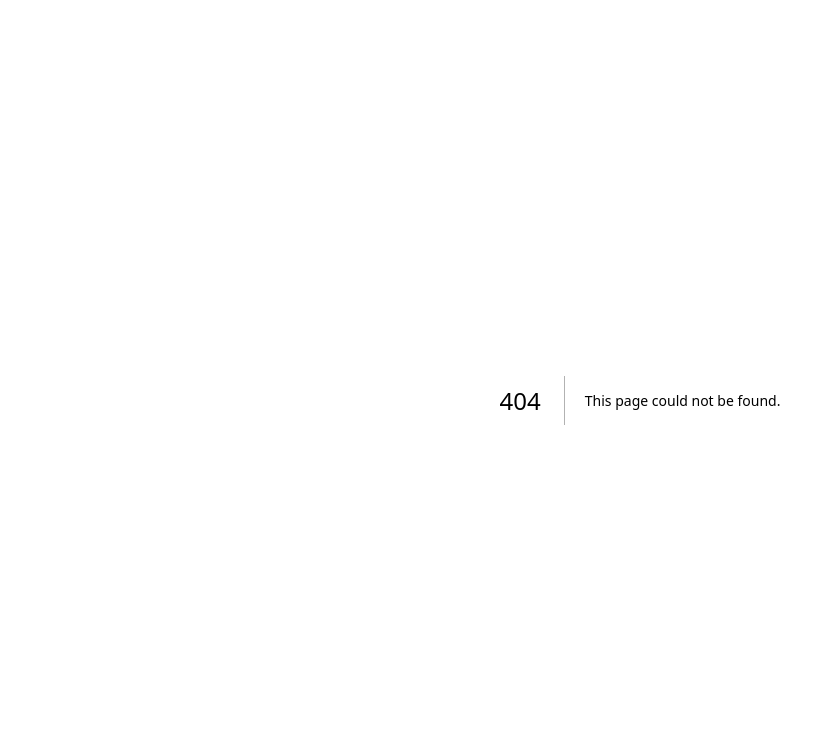
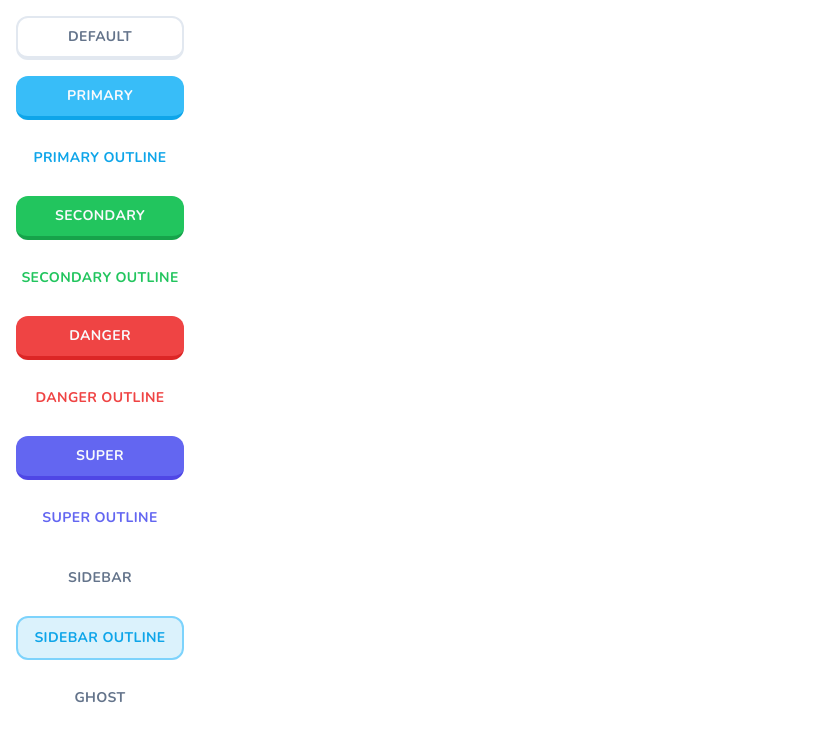
Before and after one commit to dotarjun/learnlangfree, a Next.js app: page /buttons in a window 1280 px wide. Before the commit this address had no page. Shown: the top 742 px of the page, without its empty margins (0-827 px from the left). Built offline with nearby package versions, Linux system fonts and the light colour scheme.

Commit message:
feat: create more button variants
Signed-off-by: dotarjun <71163609+dotarjun@users.noreply.github.com>

```diff
--- /dev/null
+++ b/app/buttons/page.tsx
@@ -0,0 +1,22 @@
+import { Button } from "@/components/ui/button";
+
+const ButtonsPage = () => {
+  return (
+    <div className="p-4 space-y-4 flex flex-col max-w-[200px]">
+      <Button>Default</Button>
+      <Button variant={"primary"}>Primary</Button>
+      <Button variant={"primaryOutline"}>Primary Outline</Button>
+      <Button variant={"secondary"}>Secondary</Button>
+      <Button variant={"secondaryOutline"}>Secondary Outline</Button>
+      <Button variant={"danger"}>Danger</Button>
+      <Button variant={"dangerOutline"}>Danger Outline</Button>
+      <Button variant={"super"}>Super</Button>
+      <Button variant={"superOutline"}>Super Outline</Button>
+      <Button variant={"sidebar"}>Sidebar</Button>
+      <Button variant={"sidebarOutline"}>Sidebar Outline</Button>
+      <Button variant={"ghost"}>Ghost</Button>
+    </div>
+  );
+};
+
+export default ButtonsPage;
```
